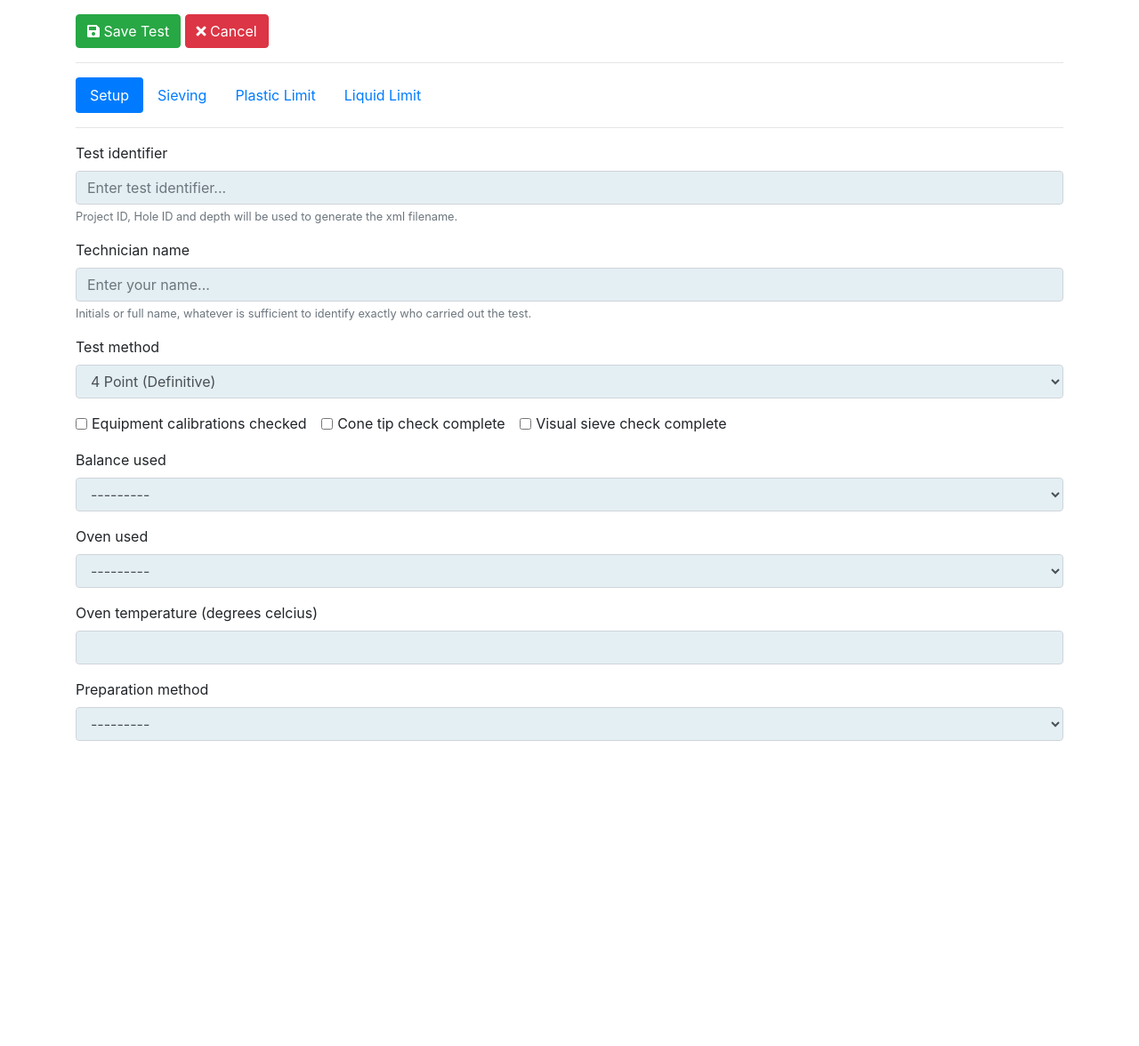
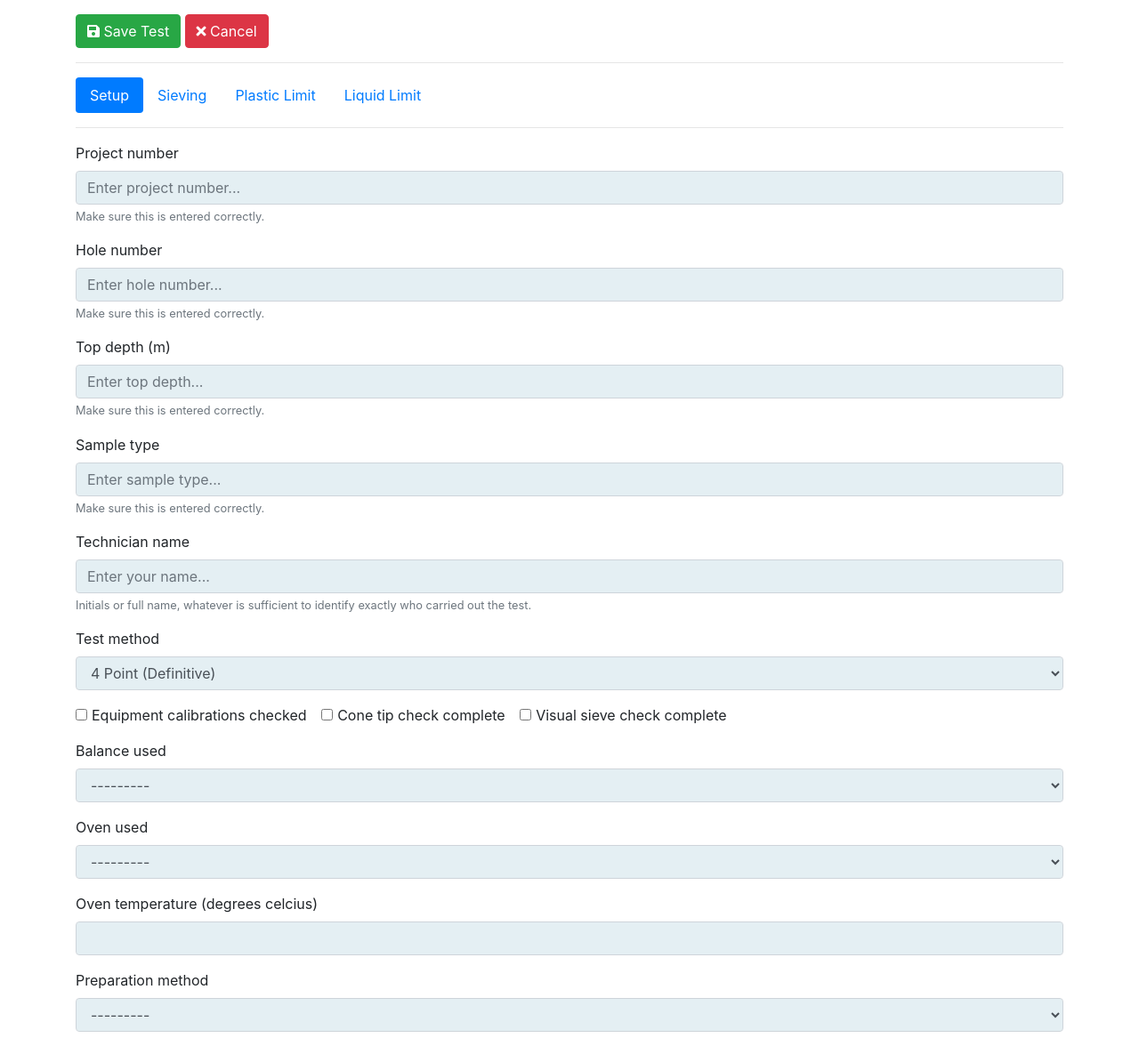
Before and after one commit to niko86/django-crud, a Django app: page /atterberg/add/ in a window 1280 px wide. Shown: the part 56-1232 px from the top of the page at 89% size. Before the commit the page ends 889 px from the top, so only its background shows below. Run offline with Django 3.2, Linux system fonts and the light colour scheme; some libraries are stand-ins or nearby versions.

```diff
--- a/atterberg/forms.py
+++ b/atterberg/forms.py
@@ -6,10 +6,10 @@ from atterberg.models import AttModel
 class AtterbergForm(forms.ModelForm):
     class Meta:
         model = AttModel
-        fields = ('identifier', 'technician', 'att_method', 'check_cal', 'check_tip', 'check_vis', 'balance', 'preparation_method', 'oven', 'oven_temp', 'sieve_total', 'sieve_retained',
-        'pl1_con', 'pl1_con_mass', 'pl1_wet_mass', 'pl1_dry1_mass', 'pl1_dry2_mass',
-        'pl2_con', 'pl2_con_mass', 'pl2_wet_mass', 'pl2_dry1_mass', 'pl2_dry2_mass',
-        'll1_pene_1', 'll1_pene_2', 'll1_pene_3', 'll1_con', 'll1_con_mass', 'll1_wet_mass', 'll1_dry1_mass', 'll1_dry2_mass',
-        'll2_pene_1', 'll2_pene_2', 'll2_pene_3', 'll2_con', 'll2_con_mass', 'll2_wet_mass', 'll2_dry1_mass', 'll2_dry2_mass',
-        'll3_pene_1', 'll3_pene_2', 'll3_pene_3', 'll3_con', 'll3_con_mass', 'll3_wet_mass', 'll3_dry1_mass', 'll3_dry2_mass',
-        'll4_pene_1', 'll4_pene_2', 'll4_pene_3', 'll4_con', 'll4_con_mass', 'll4_wet_mass', 'll4_dry1_mass', 'll4_dry2_mass',)
+        fields = ('project_id', 'hole_id', 'depth_top', 'sample_type', 'technician', 'att_method', 'check_cal', 'check_tip', 'check_vis', 'balance', 'preparation_method', 'oven', 'oven_temp', 'sieve_total', 'sieve_retained',
+                  'pl1_con', 'pl1_con_mass', 'pl1_wet_mass', 'pl1_dry1_mass', 'pl1_dry2_mass',
+                  'pl2_con', 'pl2_con_mass', 'pl2_wet_mass', 'pl2_dry1_mass', 'pl2_dry2_mass',
+                  'll1_pene_1', 'll1_pene_2', 'll1_pene_3', 'll1_con', 'll1_con_mass', 'll1_wet_mass', 'll1_dry1_mass', 'll1_dry2_mass',
+                  'll2_pene_1', 'll2_pene_2', 'll2_pene_3', 'll2_con', 'll2_con_mass', 'll2_wet_mass', 'll2_dry1_mass', 'll2_dry2_mass',
+                  'll3_pene_1', 'll3_pene_2', 'll3_pene_3', 'll3_con', 'll3_con_mass', 'll3_wet_mass', 'll3_dry1_mass', 'll3_dry2_mass',
+                  'll4_pene_1', 'll4_pene_2', 'll4_pene_3', 'll4_con', 'll4_con_mass', 'll4_wet_mass', 'll4_dry1_mass', 'll4_dry2_mass',)
--- a/atterberg/models.py
+++ b/atterberg/models.py
@@ -49,7 +49,10 @@ class AttModel(models.Model):
     # Model fields
 
     id = models.UUIDField(primary_key=True, default=uuid4, editable=False)
-    identifier = models.CharField(verbose_name='Test identifier', max_length=64)
+    project_id = models.CharField(verbose_name='Project number', max_length=8)
+    hole_id = models.CharField(verbose_name='Hole number', max_length=8)
+    depth_top = models.DecimalField(verbose_name='Top depth (m)', max_digits=6, decimal_places=2, blank=True, null=True)
+    sample_type = models.CharField(verbose_name='Sample type', max_length=4)
     technician = models.CharField(verbose_name='Technician name', max_length=32)
     att_method = models.CharField(verbose_name='Test method', max_length=3, choices=ATT_METHOD_CHOICES, default=ATT4P)
     check_cal = models.BooleanField(verbose_name='Equipment calibrations checked', blank=False, default=False)
@@ -109,7 +112,7 @@ class AttModel(models.Model):
     # Methods
 
     @staticmethod
-    def generate_xml(att_test):
+    def generate_xml(att_test, pretty_print=True, utf=8, definitions=True):
         conversion = {"att_method": "1Pointor4Point", #
                       "check_cal": "AppCheckCal", #
                       "check_tip": "AppCheckTip", #
@@ -165,12 +168,13 @@ class AttModel(models.Model):
                      timestamp=datetime.datetime.now().strftime("%Y-%m-%dT%H:%M:%S"),
                      xmlns="http://www.keynetix.com/XSD/KeyLAB/Export")
 
-        test_defs = etree.SubElement(root, "test-definitions")
-        test_def = etree.SubElement(test_defs, "test-definition", name="Atterberg 4 Point", code="ATT4P")
-        properties = etree.SubElement(test_def, "properties")
+        if definitions:
+            test_defs = etree.SubElement(root, "test-definitions")
+            test_def = etree.SubElement(test_defs, "test-definition", name="Atterberg 4 Point", code="ATT4P")
+            properties = etree.SubElement(test_def, "properties")
 
-        for key in conversion:
-            etree.SubElement(properties, "property", name=conversion[key], unit="")
+            for key in conversion:
+                etree.SubElement(properties, "property", name=conversion[key], unit="")
 
         project = etree.SubElement(root, "project", id="Unknown", name="Unknown")
         samples = etree.SubElement(project, "samples")
@@ -187,10 +191,10 @@ class AttModel(models.Model):
                 pass
             else:
                 if getattr(att_test, item) is None:
-                    value = ''
+                    value = ""
                 else:
                     value = str(getattr(att_test, item))
                 reading = etree.SubElement(readings, "reading")
-                measurement = etree.SubElement(reading, "measurement", name=conversion[item], value=value)
+                measurement = etree.SubElement(reading, "measurement", name=conversion[item], value=value) # remember to change back to reading
 
-        return etree.tostring(root, pretty_print=True, xml_declaration=True, encoding="utf-16")
+        return etree.tostring(root, pretty_print=pretty_print, xml_declaration=True, encoding=f"utf-{utf}").decode()
--- a/atterberg/templates/atterberg/atterberg_form.html
+++ b/atterberg/templates/atterberg/atterberg_form.html
@@ -15,7 +15,7 @@
 {% csrf_token %}
 <div>
     <button type="submit" class="btn btn-success mt-3"><i class="fas fa-save"></i> Save Test</button>
-    <a href="{% url 'atterberg:atterberg-list' %}" class="btn btn-danger mt-3" role="button"><i class="fas fa-times"></i> Cancel</a>
+    <a href="{% url 'atterberg:list' %}" class="btn btn-danger mt-3" role="button"><i class="fas fa-times"></i> Cancel</a>
 </div>
 <hr>
 <ul class="nav nav-pills my-3" id="pills-tab" role="tablist">
@@ -41,16 +41,34 @@
   <div class="tab-pane fade show active" id="pills-setup" role="tabpanel" aria-labelledby="pills-setup-tab">
 
     <div class="form-group">
-      <label for="id_identifier">{{ form.identifier.label }}</label>
-      {{ form.identifier|add_class:"form-control"|attr:"placeholder:Enter test identifier..." }}
-      <small class="form-text text-muted">Project ID, Hole ID and depth will be used to generate the xml filename.</small>
+      <label for="id_project_id">{{ form.project_id.label }}</label>
+      {{ form.project_id|add_class:"form-control"|attr:"placeholder:Enter project number..." }}
+      <small class="form-text text-muted">Make sure this is entered correctly.</small>
+    </div>
+
+    <div class="form-group">
+        <label for="id_hole_id">{{ form.hole_id.label }}</label>
+        {{ form.hole_id|add_class:"form-control"|attr:"placeholder:Enter hole number..." }}
+        <small class="form-text text-muted">Make sure this is entered correctly.</small>
+    </div>
+
+    <div class="form-group">
+        <label for="id_depth_top">{{ form.depth_top.label }}</label>
+        {{ form.depth_top|add_class:"form-control"|attr:"placeholder:Enter top depth..." }}
+        <small class="form-text text-muted">Make sure this is entered correctly.</small>
+    </div>
+
+    <div class="form-group">
+        <label for="id_sample_type">{{ form.sample_type.label }}</label>
+        {{ form.sample_type|add_class:"form-control"|attr:"placeholder:Enter sample type..." }}
+        <small class="form-text text-muted">Make sure this is entered correctly.</small>
     </div>
 
     <div class="form-group">
         <label for="id_technician">{{ form.technician.label }}</label>
         {{ form.technician|add_class:"form-control"|attr:"placeholder:Enter your name..." }}
         <small class="form-text text-muted">Initials or full name, whatever is sufficient to identify exactly who carried out the test.</small>
-      </div>
+    </div>
 
     <div class="form-group">
       <label for="id_att_method">{{ form.att_method.label }}</label>
--- a/atterberg/urls.py
+++ b/atterberg/urls.py
@@ -6,9 +6,10 @@ app_name = 'atterberg'
 
 urlpatterns = [
     #path('', views.IndexView.as_view(), name='index'),
-    path('', views.AtterbergList.as_view(), name='atterberg-list'),
-    path('atterberg/add/', views.AtterbergCreate.as_view(), name='atterberg-add'),
-    path('atterberg/<uuid:pk>/xml', views.download_xml, name='atterberg-xml'),
-    path('atterberg/<uuid:pk>/edit/',views.AtterbergUpdate.as_view(), name='atterberg-edit'),
-    path('atterberg/<uuid:pk>/delete/', views.AtterbergDelete.as_view(), name='atterberg-delete'),
+    path('', views.AtterbergList.as_view(), name='list'),
+    path('atterberg/add/', views.AtterbergCreate.as_view(), name='add'),
+    path('atterberg/<uuid:pk>/xml', views.download_xml, name='download_xml'),
+    path('atterberg/<uuid:pk>/edit/',views.AtterbergUpdate.as_view(), name='edit'),
+    path('atterberg/<uuid:pk>/delete/', views.AtterbergDelete.as_view(), name='delete'),
+    path('atterberg/data', views.excel_xml, name='get_xml'),
 ]
--- a/atterberg/views.py
+++ b/atterberg/views.py
@@ -20,17 +20,17 @@ class AtterbergCreate(CreateView):
     model = AttModel
     form_class = AtterbergForm
     template_name = 'atterberg/atterberg_form.html'
-    success_url = reverse_lazy('atterberg:atterberg-list')
+    success_url = reverse_lazy('atterberg:list')
 
 class AtterbergUpdate(UpdateView):
     model = AttModel
     form_class = AtterbergForm
     template_name = 'atterberg/atterberg_form.html'
-    success_url = reverse_lazy('atterberg:atterberg-list')
+    success_url = reverse_lazy('atterberg:list')
 
 class AtterbergDelete(DeleteView):
     model = AttModel
-    success_url = reverse_lazy('atterberg:atterberg-list')
+    success_url = reverse_lazy('atterberg:list')
 
     def get(self, request, *args, **kwargs):
         """Lets me delete without going to a POST confirm page"""
@@ -43,8 +43,20 @@ class AtterbergList(ListView):
 
 def download_xml(request, pk):
     att_test = get_object_or_404(AttModel, pk=pk)
-    xml_data = AttModel.generate_xml(att_test) # Have to force object into dictionary
+    xml_data = AttModel.generate_xml(att_test, pretty_print=True, utf=16, definitions=True)
     response = HttpResponse(xml_data, content_type="application/xml")
-    response['Content-Disposition'] = f'attachment; filename={att_test.identifier}.xml'
+    response['Content-Disposition'] = f'attachment; filename={att_test.project_id} {att_test.hole_id} {att_test.depth_top} {att_test.technician}.xml'
     return response
-    #return HttpResponse(xml_data, content_type="application/xml")
+
+def excel_xml(request):
+    if request.method == "GET":
+        r = request.GET
+
+        att_test = AttModel.objects.filter(project_id=r['project_id']) \
+            .filter(hole_id=r['hole_id']) \
+            .filter(depth_top=r['depth_top']) \
+            .filter(sample_type=r['sample_type']) \
+            .first()
+
+        xml_data = AttModel.generate_xml(att_test, pretty_print=False, utf=8, definitions=False)
+        return HttpResponse(xml_data, content_type="application/xml")
--- a/templates/base.html
+++ b/templates/base.html
@@ -13,13 +13,13 @@
 
 <body>
     <nav class="navbar navbar-expand-md navbar-dark bg-dark">
-        <a class="navbar-brand" href="{% url 'atterberg:atterberg-list' %}">Solmek Lab</a>
+        <a class="navbar-brand" href="{% url 'atterberg:list' %}">Solmek Lab</a>
         <button class="navbar-toggler" type="button" data-toggle="collapse" data-target="#navbarNavAltMarkup" aria-controls="navbarNavAltMarkup" aria-expanded="false" aria-label="Toggle navigation">
             <span class="navbar-toggler-icon"></span>
         </button>
         <div class="collapse navbar-collapse" id="navbarNavAltMarkup">
             <div class="navbar-nav">
-                <a class="nav-item nav-link {% if request.resolver_match.url_name == 'atterberg-list' %}active{% endif %}" href="{% url 'atterberg:atterberg-list' %}">Atterberg Tests</a>
+                <a class="nav-item nav-link {% if request.resolver_match.url_name == 'list' %}active{% endif %}" href="{% url 'atterberg:list' %}">Atterberg Tests</a>
             </div>
         </div>
     </nav>
```
Also changed, not shown: atterberg/templates/atterberg/atterberg_list.html (+4 -4 lines), atterberg/migrations/0003_auto_20180831_1508.py (added), atterberg/utils.py (added).
